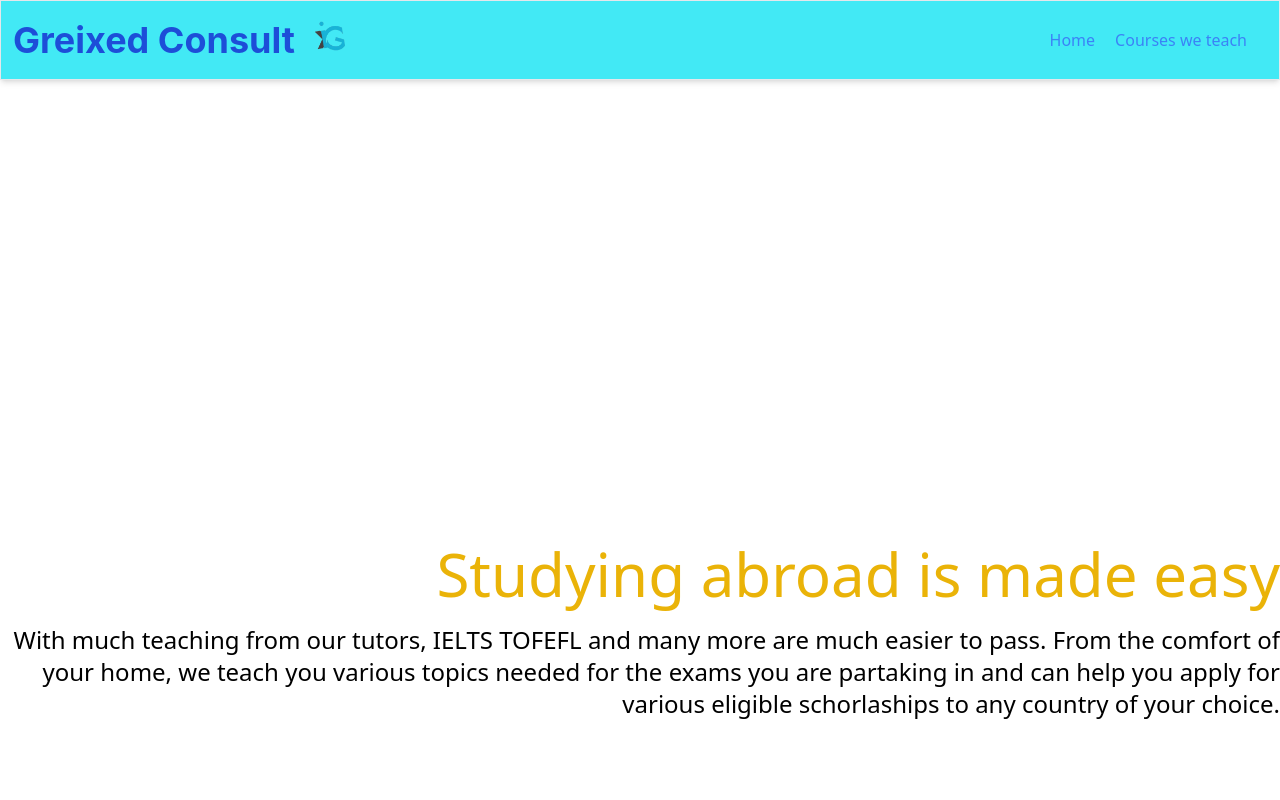
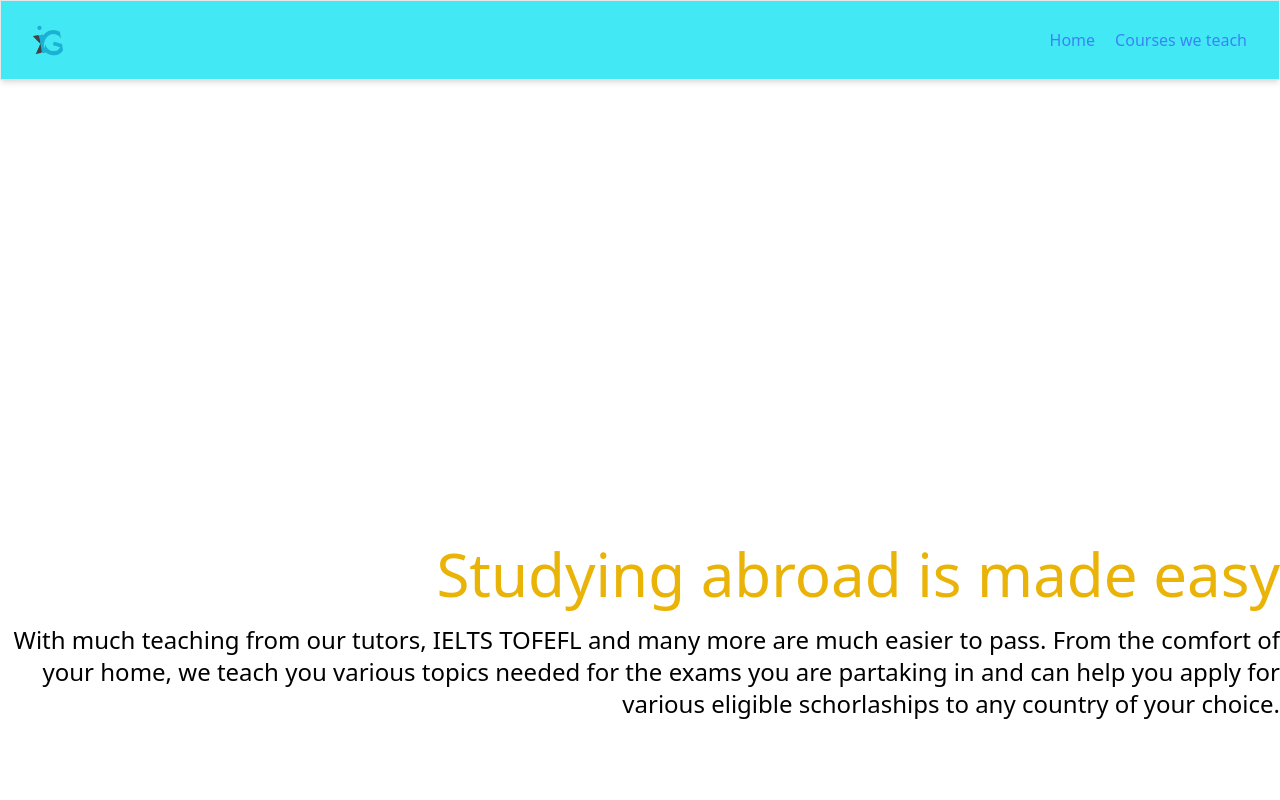
Before and after one commit to Smileyfavour/Greixed, a Next.js app: page / in a window 1280 px wide. Shown: the top 800 px of the page. Built offline with nearby package versions, Linux system fonts and the light colour scheme.

Commit message:
last stage

```diff
--- a/components/Main.js
+++ b/components/Main.js
@@ -107,7 +107,7 @@ export default function MainNav() {
 const mainStyles= {
     navBar:'h-[80px] flex flex-row justify-between items-center px-3 bg-[#42e9f5] border border-gray-200 shadow-md',
     navSection:'flex flex-row justify-between space-x-5 ',
-    brandName:'font-reading  text-4xl text-blue-700  font-bold',
+    brandName:'font-reading  text-4xl text-blue-700  font-bold sm:hidden',
     halfScreenMenuBlock:'h-screen min-w-[300px] max-w-[420px] flex flex-col bg-blue-950 absolute right-0 top-0 ',
     mobileMenuItem:'flex flex-row justify-center ',
     mobileMenuClose:'text-blue-500 w-[38px] h-[38px]  absolute top-2 right-2 z-10',
```
